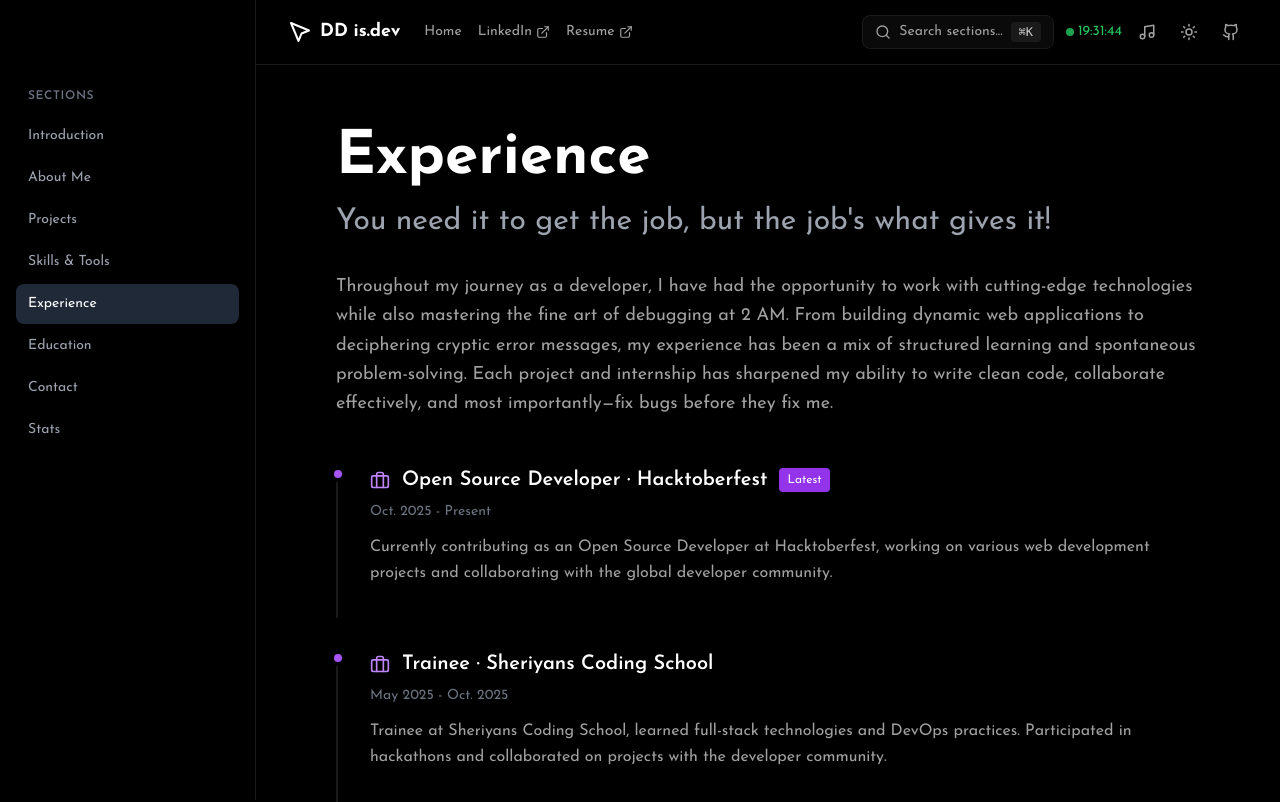
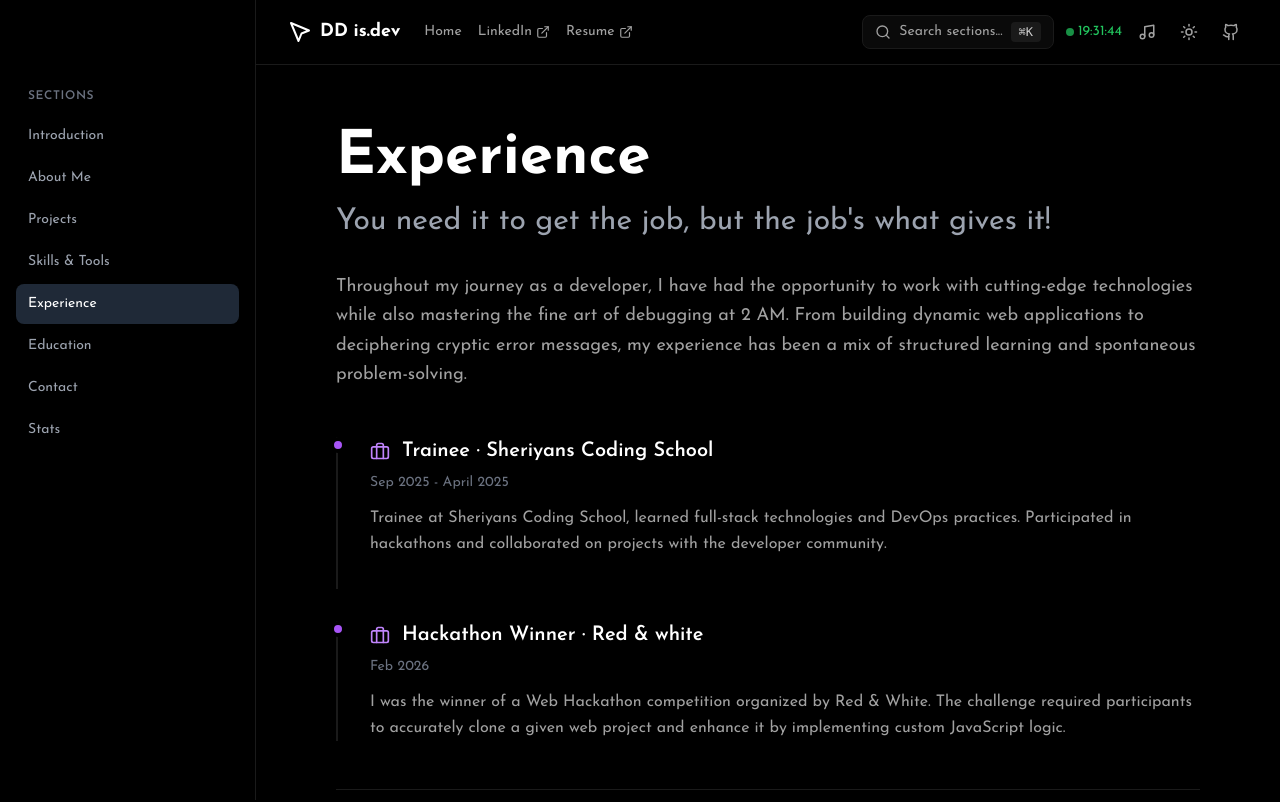
Before and after one commit to dhruval1907/My-Portfolio, a React (Vite) app: page /experience in a window 1280 px wide. Shown: the top 802 px of the page. Built offline with nearby package versions, Linux system fonts and the light colour scheme.

Commit message:
experience section done

```diff
--- a/src/pages/About.jsx
+++ b/src/pages/About.jsx
@@ -7,7 +7,7 @@ const About = () => {
     <PageTransition>
       <div className="max-w-4xl mx-auto px-4 py-16">
         <h1 className="text-5xl md:text-6xl font-bold text-white mb-4">
-          About Aditya
+          About Dhruval
         </h1>
         <h2 className="text-2xl md:text-3xl text-gray-400 mb-12">
           More than just a title—let's dive deeper!
@@ -15,23 +15,18 @@ const About = () => {
 
         <div className="space-y-6 text-gray-soft text-lg leading-relaxed">
           <p>
-            I am a passionate Software Engineer with a knack for building full-stack web applications
-            using modern technologies like Next.js and Tailwind CSS. My journey in tech began with a
-            curiosity for solving real-world problems through innovative solutions, which evolved into
-            a love for crafting user-centric digital experiences.
+            I am a dedicated Front-End Developer specializing in building scalable and performance-driven React.js applications. I focus on crafting clean, responsive, and animation-rich user interfaces that deliver smooth and engaging user experiences. My development approach emphasizes maintainable architecture, optimized rendering, and modern UI practices.
           </p>
+          <p>
 
-          <p>
-            With a strong foundation in JavaScript frameworks, I focus on creating scalable, efficient,
-            and visually appealing applications. Currently, I am diving deeper into backend development
-            with Node.js and Express to expand my skill set and deliver powerful, server-side solutions.
+            With a strong understanding of JavaScript fundamentals and component-based development, I design applications that balance functionality with visual precision. Alongside my front-end expertise, I possess foundational backend knowledge, including building RESTful APIs, configuring Node.js and Express servers, and integrating MongoDB for efficient data management to support full-stack workflows.
           </p>
-
+{/*
           <p>
             Beyond coding, I thrive in collaborative environments and enjoy tackling challenging problems
             with creative solutions. I aim to contribute to impactful projects that make a difference in
             users' lives.
-          </p>
+          </p> */}
         </div>
 
         <SectionNav
--- a/src/pages/Experience.jsx
+++ b/src/pages/Experience.jsx
@@ -7,25 +7,17 @@ const Experience = () => {
   const experiences = [
     {
       id: 1,
-      role: 'Open Source Developer',
-      organization: 'Hacktoberfest',
-      date: 'Oct. 2025 - Present',
-      description: 'Currently contributing as an Open Source Developer at Hacktoberfest, working on various web development projects and collaborating with the global developer community.',
-      badge: 'Latest',
+      role: 'Trainee ',
+      organization: ' Sheriyans Coding School',
+      date: 'Sep 2025 - April 2025',
+      description: 'Trainee at Sheriyans Coding School, learned full-stack technologies and DevOps practices. Participated in hackathons and collaborated on projects with the developer community.',
     },
     {
       id: 2,
-      role: 'Trainee',
-      organization: 'Sheriyans Coding School',
-      date: 'May 2025 - Oct. 2025',
-      description: 'Trainee at Sheriyans Coding School, learned full-stack technologies and DevOps practices. Participated in hackathons and collaborated on projects with the developer community.',
-    },
-    {
-      id: 3,
-      role: 'Project Admin',
-      organization: 'GSSoC25 (GirlScript Summer of Code)',
-      date: 'Aug. 2025 - Sept. 2025',
-      description: 'As a Project Admin, I reviewed code, merged pull requests, and communicated with developers, ensuring smooth project workflow and collaboration during GSSoC25.',
+      role: 'Hackathon Winner   ',
+      organization: 'Red & white',
+      date: 'Feb 2026',
+      description: 'I was the winner of a Web Hackathon competition organized by Red & White. The challenge required participants to accurately clone a given web project and enhance it by implementing custom JavaScript logic.',
     },
   ];
 
@@ -38,12 +30,7 @@ const Experience = () => {
         </h2>
 
         <p className="text-gray-soft text-lg mb-12 leading-relaxed">
-          Throughout my journey as a developer, I have had the opportunity to work with cutting-edge
-          technologies while also mastering the fine art of debugging at 2 AM. From building dynamic
-          web applications to deciphering cryptic error messages, my experience has been a mix of
-          structured learning and spontaneous problem-solving. Each project and internship has sharpened
-          my ability to write clean code, collaborate effectively, and most importantly—fix bugs before
-          they fix me.
+          Throughout my journey as a developer, I have had the opportunity to work with cutting-edge technologies while also mastering the fine art of debugging at 2 AM. From building dynamic web applications to deciphering cryptic error messages, my experience has been a mix of structured learning and spontaneous problem-solving.
         </p>
 
         <div className="space-y-8">
--- a/src/pages/Skills.jsx
+++ b/src/pages/Skills.jsx
@@ -10,17 +10,17 @@ const Skills = () => {
     { name: 'JavaScript' },
     { name: 'TypeScript' },
     { name: 'Tailwind CSS' },
-    { name: 'shadcn/ui' },
-    { name: 'Material UI' },
+    // { name: 'shadcn/ui' },
+    // { name: 'Material UI' },
     { name: 'Framer Motion' },
     { name: 'ReactJS' },
-    { name: 'Redux' },
+    // { name: 'Redux' },
     { name: 'NextJS' },
     { name: 'NodeJS' },
     { name: 'ExpressJS' },
     { name: 'MongoDB' },
-    { name: 'Supabase' },
-    { name: 'Docker' },
+    // { name: 'Supabase' },
+    // { name: 'Docker' },
     { name: 'Vercel' },
     { name: 'Git' },
     { name: 'GitHub' },
@@ -39,10 +39,7 @@ const Skills = () => {
         </h2>
 
         <p className="text-gray-soft text-lg mb-12 leading-relaxed max-w-4xl">
-          As a full-stack Software Engineer, I specialize in building scalable web applications
-          using modern technologies such as Next.js, React, and Tailwind CSS. I'm also expanding
-          my expertise into DevOps and cloud practices to create efficient, maintainable, robust
-          web solutions.
+          Alongside my front-end expertise, I possess foundational backend knowledge, including implementing CRUD operations, building RESTful APIs, configuring Node.js and Express servers, and integrating MongoDB for efficient data management. I am continuously expanding my skill set to deliver structured, maintainable, and robust full-stack solutions.
         </p>
 
         <div className="flex flex-wrap gap-3">
```
